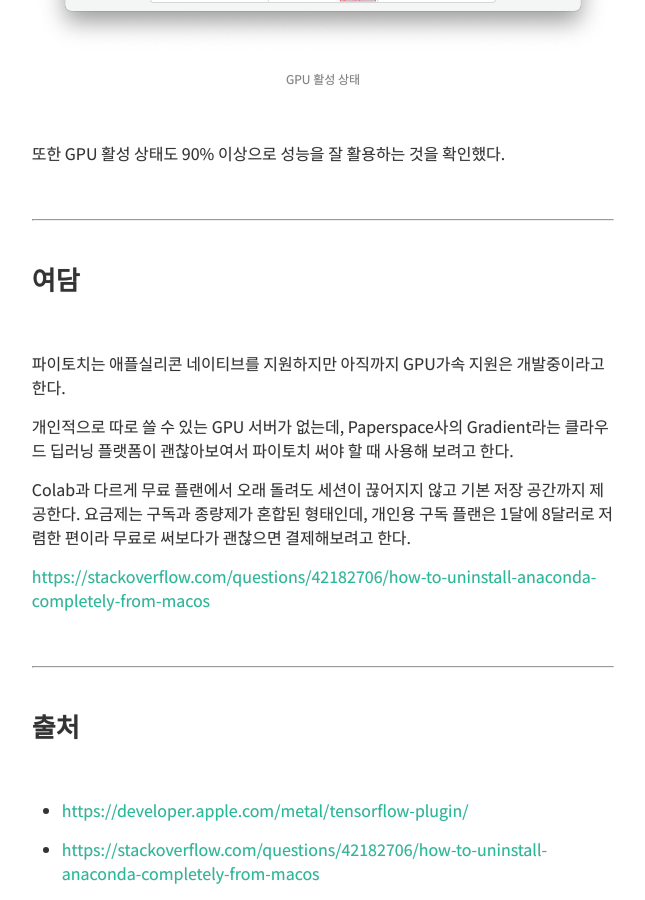
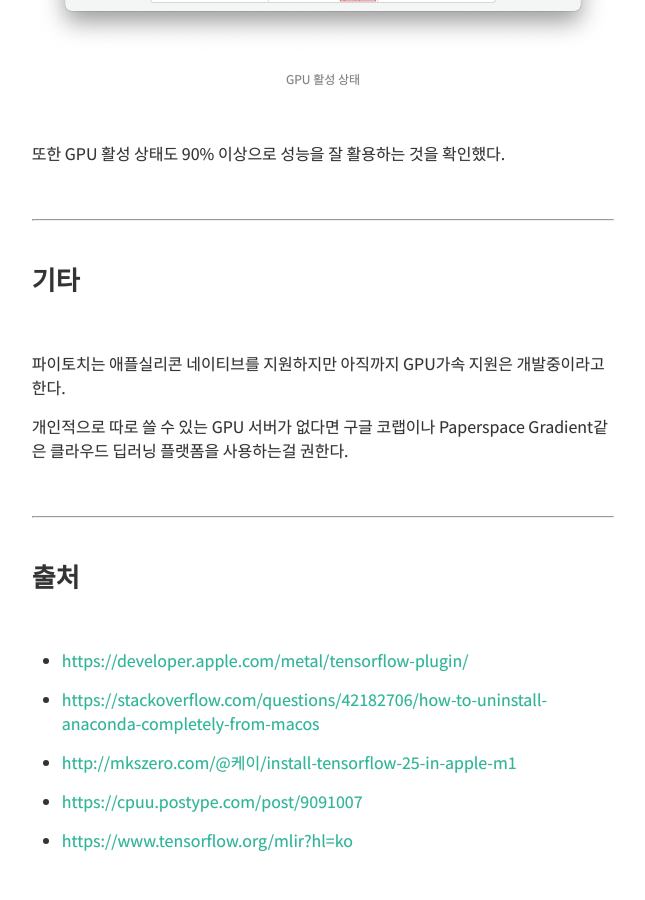
Before and after one commit to Clarit7/clarit7.github.io, a Jekyll site: the page built from _posts/2022-03-17-mac_gpu_setting.md, in a window 1280 px wide and 900 px high, scrolled down 4605 px. Shown: the whole window, without its empty margins (317-962 px from the left). Built offline with Jekyll 4.4.1, drawn with Linux system fonts in a browser that asks for light colours; some web fonts are replaced; comment, search, counter and statistics services are not loaded.

```diff
--- a/_posts/2022-03-17-mac_gpu_setting.md
+++ b/_posts/2022-03-17-mac_gpu_setting.md
@@ -219,17 +219,13 @@
 
 <br/>
 
-### 여담
+### 기타
 
 <br/>
 
 파이토치는 애플실리콘 네이티브를 지원하지만 아직까지 GPU가속 지원은 개발중이라고 한다.
 
-개인적으로 따로 쓸 수 있는 GPU 서버가 없는데, Paperspace사의 Gradient라는 클라우드 딥러닝 플랫폼이 괜찮아보여서 파이토치 써야 할 때 사용해 보려고 한다.
-
-Colab과 다르게 무료 플랜에서 오래 돌려도 세션이 끊어지지 않고 기본 저장 공간까지 제공한다. 요금제는 구독과 종량제가 혼합된 형태인데, 개인용 구독 플랜은 1달에 8달러로 저렴한 편이라 무료로 써보다가 괜찮으면 결제해보려고 한다.
-
-[https://stackoverflow.com/questions/42182706/how-to-uninstall-anaconda-completely-from-macos](https://stackoverflow.com/questions/42182706/how-to-uninstall-anaconda-completely-from-macos)
+개인적으로 따로 쓸 수 있는 GPU 서버가 없다면 구글 코랩이나 Paperspace Gradient같은 클라우드 딥러닝 플랫폼을 사용하는걸 권한다.
 
 <br/>
 
```
